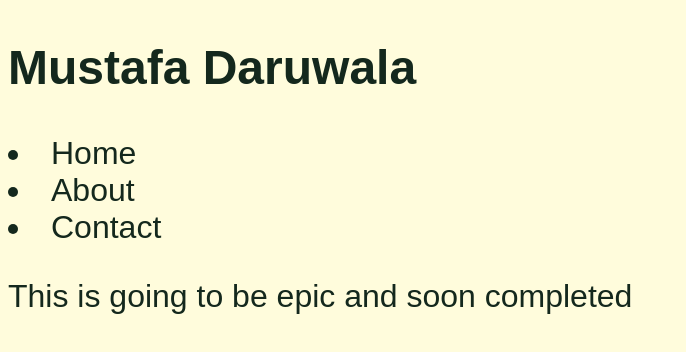
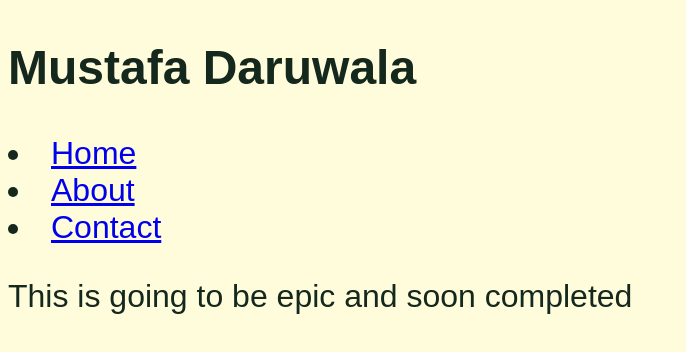
Before and after one commit to Mustafakhri/mdaruwala, a plain HTML site: page index.html in a window 1280 px wide. Shown: the whole page, without its empty margins (0-686 px from the left). Drawn offline with Linux system fonts and the light colour scheme.

Commit message:
more changes

```diff
--- a/index.html
+++ b/index.html
@@ -9,9 +9,9 @@
 <body>
 <h2>Mustafa Daruwala</h2>
 <nav>
-    <li>Home</li>
-    <li>About</li>
-    <li>Contact</li>
+    <li><a href="index.html">Home</a></li>
+    <li><a href="about.html">About</a></li>
+    <li><a href="contact.html">Contact</a></li>
 </nav>
 <p>This is going to be epic and soon completed</p>
 </body>
```
Also changed, not shown: about.html (added), contact.html (added).
